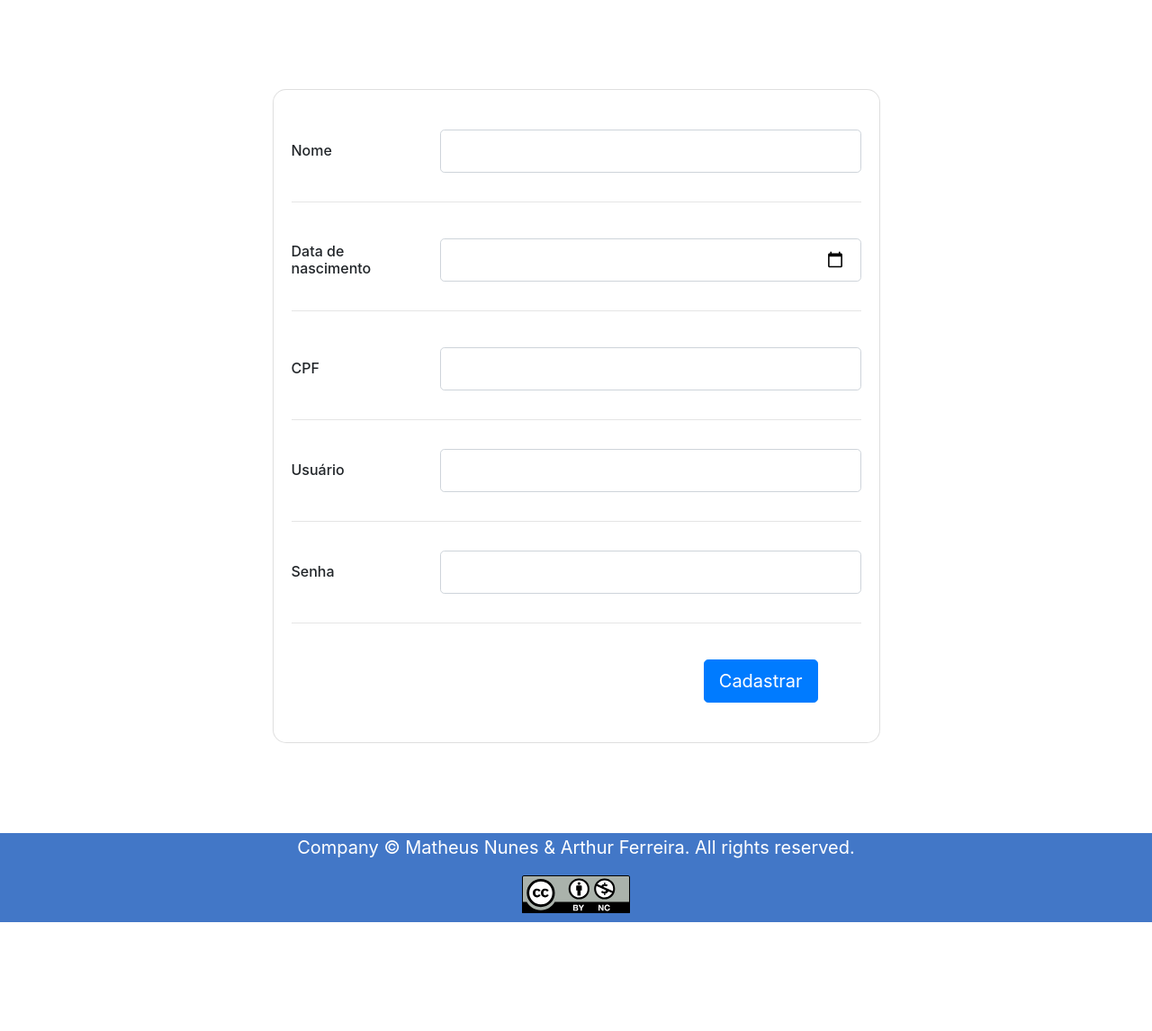
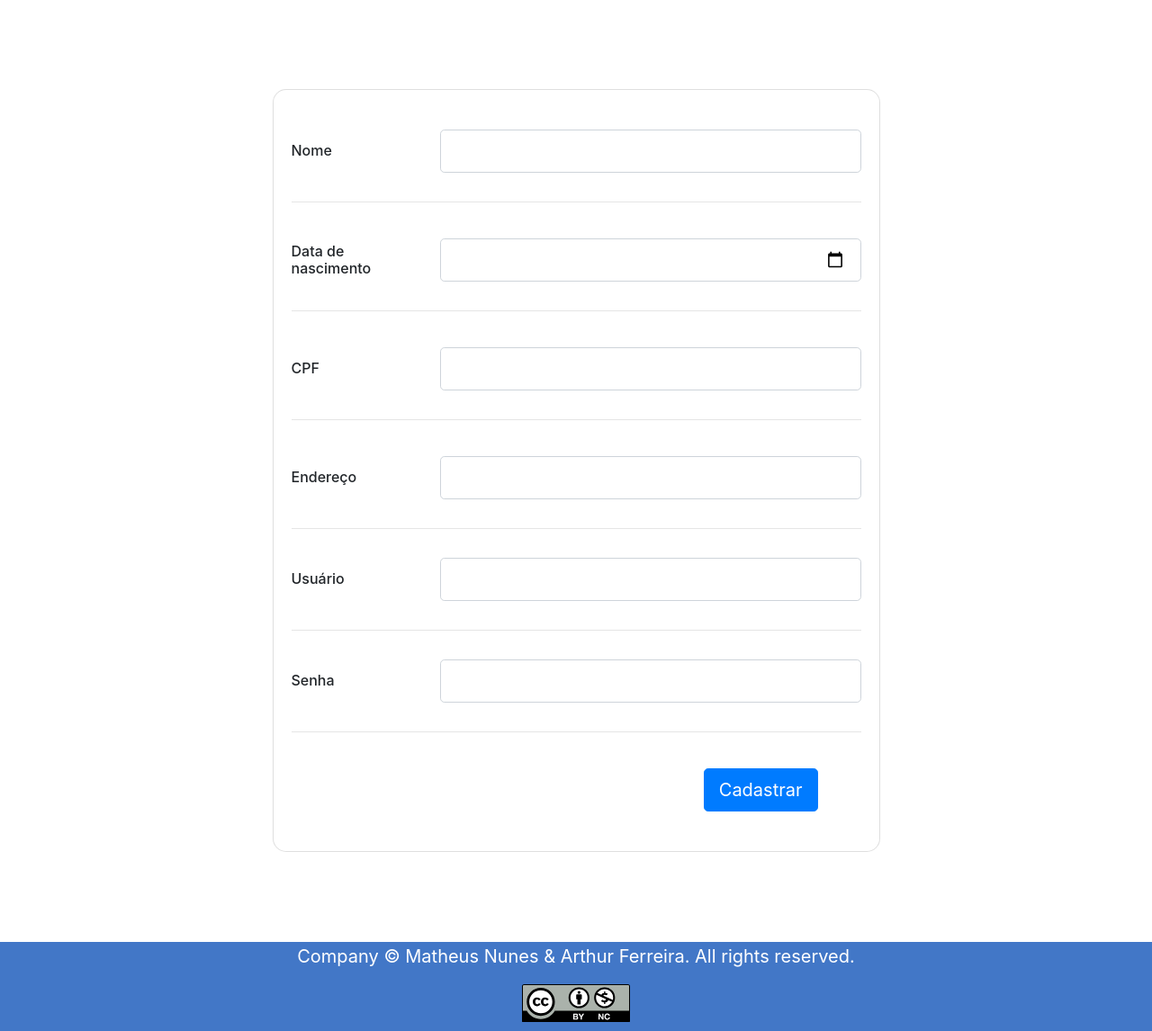
Before and after one commit to matheusnalmeida/Sistema-de-transporte-de-passageiros, a Flask app: page /auth/register in a window 1280 px wide. Shown: the part 59-1205 px from the top of the page at 90% size. Before the commit the page ends 1084 px from the top, so only its background shows below. Run offline with Flask 2, Linux system fonts and the light colour scheme; some libraries are stand-ins or nearby versions.

Commit message:
Criação de campo para endereço no cadastro de usuário e validação da data de nascimento do usuário

```diff
--- a/app/blueprints/auth/views.py
+++ b/app/blueprints/auth/views.py
@@ -39,7 +39,8 @@ def register():
                         birth_date = request.form['birthdate'],
                         cpf = request.form['cpf'],
                         login = request.form['login'],
-                        password = request.form['password'])
+                        password = request.form['password'],
+                        address = request.form['address'])
         result = user_service.insert_user(newUser)
 
         if result.success:
--- a/app/static/js/register.js
+++ b/app/static/js/register.js
@@ -17,8 +17,9 @@ $(document).ready(function(){
       var passwordFilled = !!$("#password-input").val().trim()
       var birthdateFilled = !!$("#birthdate-input").val().trim()
       var cpfFilled = !!$("#cpf-input").val().trim()
+      var adressFilled = !!$("#address-input").val().trim()
 
-      if (!nameFilled || !loginFilled || !passwordFilled || !birthdateFilled || !cpfFilled) {
+      if (!nameFilled || !loginFilled || !passwordFilled || !birthdateFilled || !cpfFilled || !adressFilled) {
         toastr.error('Por favor preencha todos os dados para seguir com o cadastro!')
         return;
       }
--- a/app/templates/auth/register.html
+++ b/app/templates/auth/register.html
@@ -39,6 +39,15 @@
                 </div>
               </div>
               <hr class="mx-n3">
+              <div class="row align-items-center pt-4 pb-3">
+                <div class="col-md-3 ps-5">
+                  <h6 class="mb-0">Endereço</h6>
+                </div>
+                <div class="col-md-9 pe-5">
+                  <input id="address-input" type="text" class="form-control form-control-lg" name="address"/>
+                </div>
+              </div>
+              <hr class="mx-n3">
               <div class="row align-items-center py-3">
                 <div class="col-md-3 ps-5">
                   <h6 class="mb-0">Usuário</h6>
```
Also changed, not shown: app/models/user.py (+7 -2 lines).
